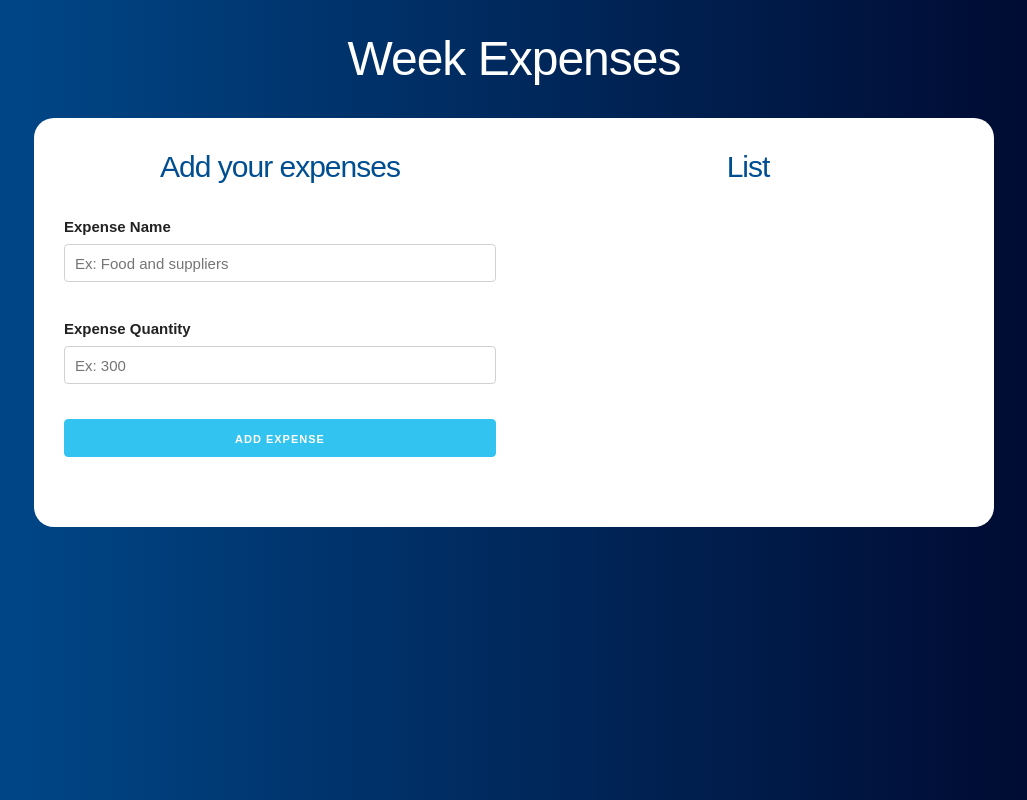
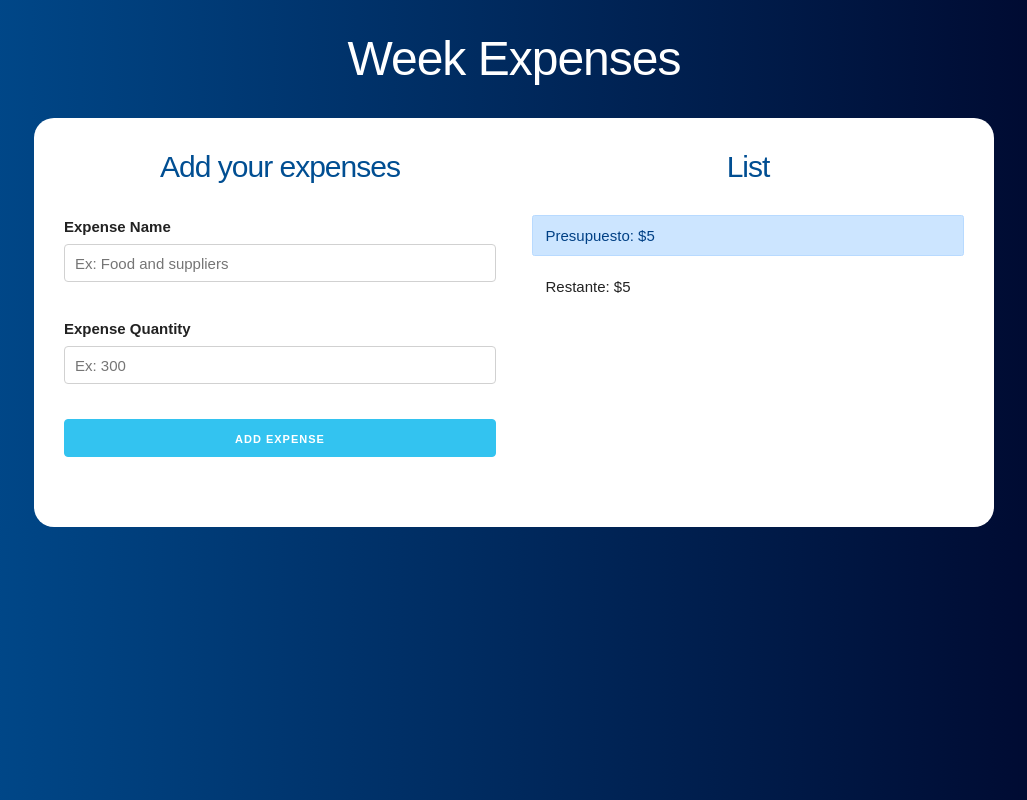
Before and after one commit to AttilioGiglio/Budget-Control, a React (Create React App) app: page / in a window 1280 px wide. Both pictures are taken after typing "5" into the empty fields and a click on the input "Budget request". Shown: the whole page, without its empty margins (126-1153 px from the left). Built offline with nearby package versions, Linux system fonts and the light colour scheme.

Commit message:
added new component of budget and remaining

```diff
--- a/src/App.js
+++ b/src/App.js
@@ -2,6 +2,7 @@ import React, { useState } from 'react';
 import Questions from './Components/Questions';
 import Form from './Components/Form';
 import List from './Components/List';
+import BudgetControl from './Components/BudgetControl';
 
 
 function App() {
@@ -41,6 +42,10 @@ const addNewExpense = expense => {
                 <List
                   expenses={expenses}
                 />
+                <BudgetControl
+                budget={budget}
+                rest={rest}
+                />
               </div>
             </div>
           )
--- /dev/null
+++ b/src/Components/BudgetControl.js
@@ -0,0 +1,16 @@
+import React, {Fragment} from 'react';
+
+const BudgetControl = ({budget,rest}) => {
+    return (
+        <Fragment>
+            <div className='alert alert-primary'>
+                Presupuesto: ${budget}
+            </div>
+            <div className='alert'>
+                Restante: ${rest}
+            </div>
+        </Fragment>
+    )
+}
+
+export default BudgetControl
```
Lines whose indentation alone changed are shown as unchanged.
